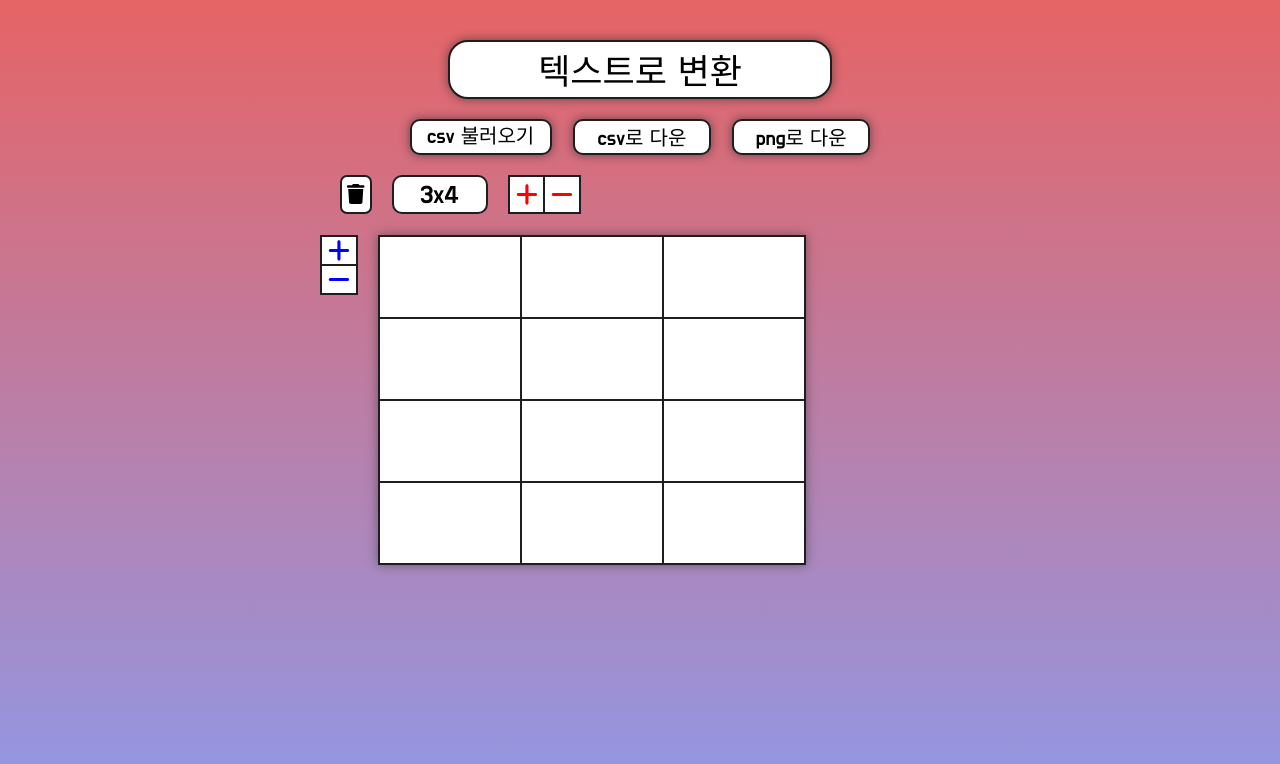
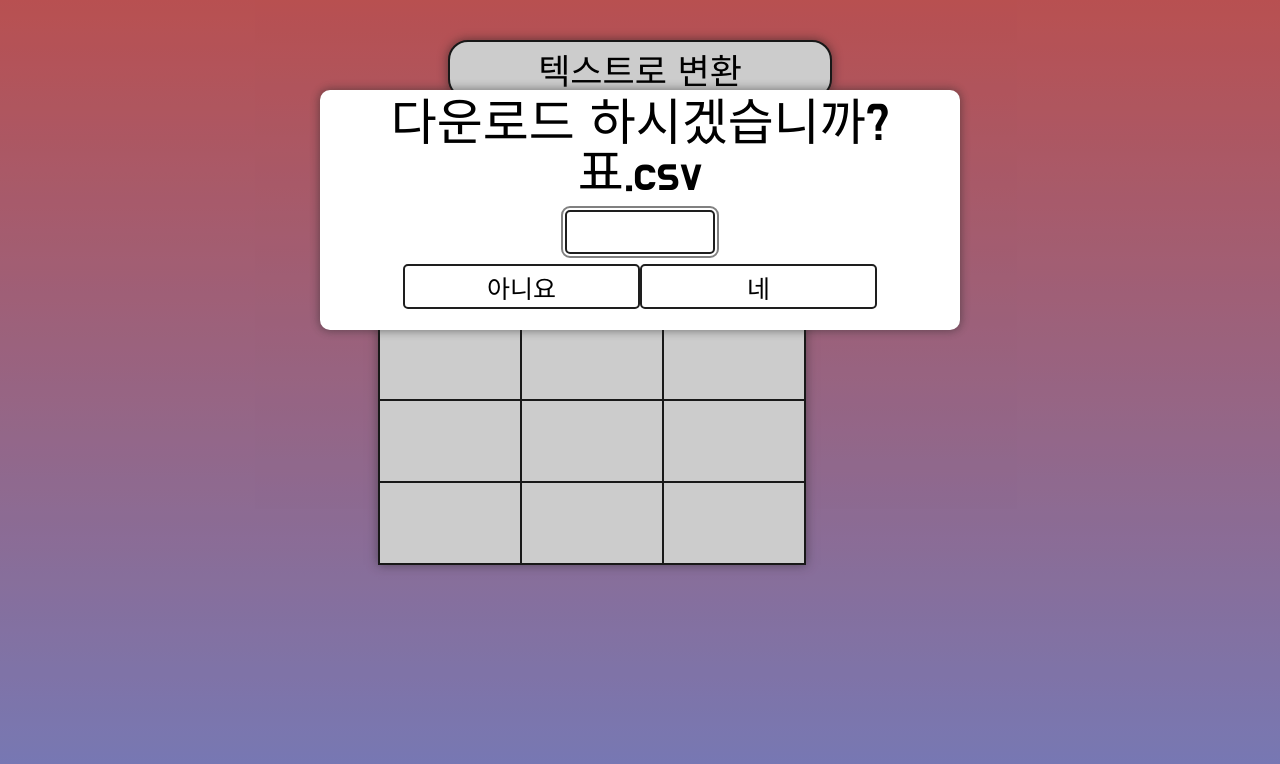
Before and after one commit to Barkshihun/table-to-text, a React (Vite) app: page / in a window 1280 px wide. Both pictures are taken after a click on the button "csv로 다운". Shown: the top 764 px of the page. Built offline with nearby package versions, Linux system fonts and the light colour scheme.

Commit message:
✨ Feat: DownloadModal 기능 구현

```diff
--- a/src/components/DownloadModal.tsx
+++ b/src/components/DownloadModal.tsx
@@ -1,22 +1,33 @@
 import React, { useRef, useEffect, useState } from "react";
 import { useSelector, useDispatch } from "react-redux";
 import { RootState } from "../store/store";
-import { hideDownloadModal } from "../store/componentRenderSlice";
+import { hideDownloadModal, setDownloadModalText } from "../store/componentRenderSlice";
 
-function DownloadModal() {
+function DownloadModal({ onDownloadToCsv, onDownloadToPng }: { onDownloadToCsv: (name: string) => void; onDownloadToPng: (name: string) => Promise<void> }) {
   const dispatch = useDispatch();
-  const [text, setText] = useState("");
+  const extension = useSelector((state: RootState) => state.componentRender.downloadModalExtension);
+  const downloadModalText = useSelector((state: RootState) => state.componentRender.downloadModalText);
   const inputRef = useRef<HTMLInputElement>(null);
   const noBtnRef = useRef<HTMLButtonElement>(null);
   const yesBtnRef = useRef<HTMLButtonElement>(null);
 
   const onSave = (event: React.FormEvent<HTMLFormElement>) => {
     event.preventDefault();
-    console.log(text);
-    // dispatch(hideDownloadModal());
+    dispatch(hideDownloadModal());
+    const name = downloadModalText ? downloadModalText : "표";
+    switch (extension) {
+      case "csv":
+        onDownloadToCsv(name);
+        break;
+      case "png":
+        onDownloadToPng(name);
+        break;
+      default:
+        break;
+    }
   };
-  const onInput = (event: React.ChangeEvent<HTMLInputElement>) => {
-    console.log(event.target.value);
+  const onChange = (event: React.ChangeEvent<HTMLInputElement>) => {
+    dispatch(setDownloadModalText(event.target.value));
   };
   const onEsc = (event: KeyboardEvent) => {
     if (event.key === "Escape") {
@@ -24,6 +35,7 @@ function DownloadModal() {
       dispatch(hideDownloadModal());
     }
   };
+
   useEffect(() => {
     inputRef.current?.focus();
     window.addEventListener("keydown", onEsc);
@@ -36,7 +48,7 @@ function DownloadModal() {
   return (
     <div
       className="modal"
-      onClick={(event) => {
+      onMouseDown={(event) => {
         const target = event.target as HTMLDivElement;
         if (target.className === "modal") {
           dispatch(hideDownloadModal());
@@ -44,15 +56,16 @@ function DownloadModal() {
       }}
     >
       <div className="modal__content">
+        <h1>다운로드 하시겠습니까?</h1>
+        <span>
+          {downloadModalText ? downloadModalText : "표"}.{extension}
+        </span>
         <form className="modal__table-size-wrapper" onSubmit={onSave}>
           <input
             className="modal__input"
-            type="number"
-            min={1}
-            step={1}
             ref={inputRef}
-            // value={text}
-            onChange={onInput}
+            value={downloadModalText}
+            onChange={onChange}
             onKeyDown={(event) => {
               if (event.key === "Tab" && event.shiftKey === true) {
                 event.preventDefault();
@@ -60,7 +73,15 @@ function DownloadModal() {
               }
             }}
           />
-          <button className="btn btn--table-size-config" ref={noBtnRef}>
+          <div className="modal__btn-container">
+            <button
+              className="btn btn--table-size-config"
+              ref={noBtnRef}
+              type="button"
+              onClick={() => {
+                dispatch(hideDownloadModal());
+              }}
+            >
               아니요
             </button>
             <button
@@ -79,6 +100,7 @@ function DownloadModal() {
             >
               네
             </button>
+          </div>
         </form>
       </div>
     </div>
--- a/src/pages/Home.tsx
+++ b/src/pages/Home.tsx
@@ -18,6 +18,7 @@ function Home({ contentEditablePresRef }: { contentEditablePresRef: React.Mutabl
   const cols = useSelector((state: RootState) => state.table.originCols);
   const rows = useSelector((state: RootState) => state.table.originRows);
   const isShowDownloadModal = useSelector((state: RootState) => state.componentRender.isShowDownloadModal);
+  const downloadModalText = useSelector((state: RootState) => state.componentRender.downloadModalText);
 
   const transformToCsvData = (contentEditablePres: HTMLPreElement[][]) => {
     const lastCol = cols - 1;
@@ -164,14 +165,19 @@ function Home({ contentEditablePresRef }: { contentEditablePresRef: React.Mutabl
   };
   return (
     <>
-      {isShowDownloadModal && <DownloadModal />}
+      {isShowDownloadModal && <DownloadModal onDownloadToCsv={onDownloadToCsv} onDownloadToPng={onDownloadToPng} />}
       {showTransformingModal && <TransformingModal />}
       <div className="sub-btn-container">
         <label className="btn sub-btn-container__btn btn--emphasize" htmlFor="importCsv">
           csv 불러오기
           <input type={"file"} id="importCsv" className="input--file" accept=".csv" onChange={onImportCsv}></input>
         </label>
-        <button className="btn sub-btn-container__btn btn--emphasize" onClick={() => {}}>
+        <button
+          className="btn sub-btn-container__btn btn--emphasize"
+          onClick={() => {
+            dispatch(showDownloadModal("csv"));
+          }}
+        >
           csv로 다운
         </button>
         <button
--- a/src/scss/Modal.scss
+++ b/src/scss/Modal.scss
@@ -80,3 +80,7 @@
     outline-offset: 2px;
   }
 }
+.modal__btn-container {
+  width: 100%;
+  display: flex;
+}
--- a/src/store/componentRenderSlice.ts
+++ b/src/store/componentRenderSlice.ts
@@ -1,11 +1,21 @@
 import { createSlice } from "@reduxjs/toolkit";
 
-const initialState = {
+interface initialState {
+  isHome: boolean;
+  isShowTableSizeModal: boolean;
+  isShowDownloadModal: boolean;
+  downloadModalExtension: "csv" | "png" | null;
+  downloadModalText: string;
+}
+
+const initialState: initialState = {
   isHome: true,
   isShowTableSizeModal: false,
   isShowDownloadModal: false,
-  downloadModalExtension: "",
+  downloadModalExtension: null,
+  downloadModalText: "",
 };
+
 const componentRenderSlice = createSlice({
   name: "render",
   initialState,
@@ -16,15 +26,18 @@ const componentRenderSlice = createSlice({
     setShowTableSizeModal: (state, { payload }: { payload: boolean }) => {
       state.isShowTableSizeModal = payload;
     },
-    showDownloadModal: (state, { payload }: { payload: string }) => {
+    showDownloadModal: (state, { payload }: { payload: "csv" | "png" }) => {
       state.isShowDownloadModal = true;
       state.downloadModalExtension = payload;
     },
     hideDownloadModal: (state) => {
       state.isShowDownloadModal = false;
     },
+    setDownloadModalText: (state, { payload }: { payload: string }) => {
+      state.downloadModalText = payload;
+    },
   },
 });
 
-export const { setIsHome, setShowTableSizeModal, showDownloadModal, hideDownloadModal } = componentRenderSlice.actions;
+export const { setIsHome, setShowTableSizeModal, showDownloadModal, hideDownloadModal, setDownloadModalText } = componentRenderSlice.actions;
 export default componentRenderSlice;
```
Lines whose indentation alone changed are shown as unchanged.
